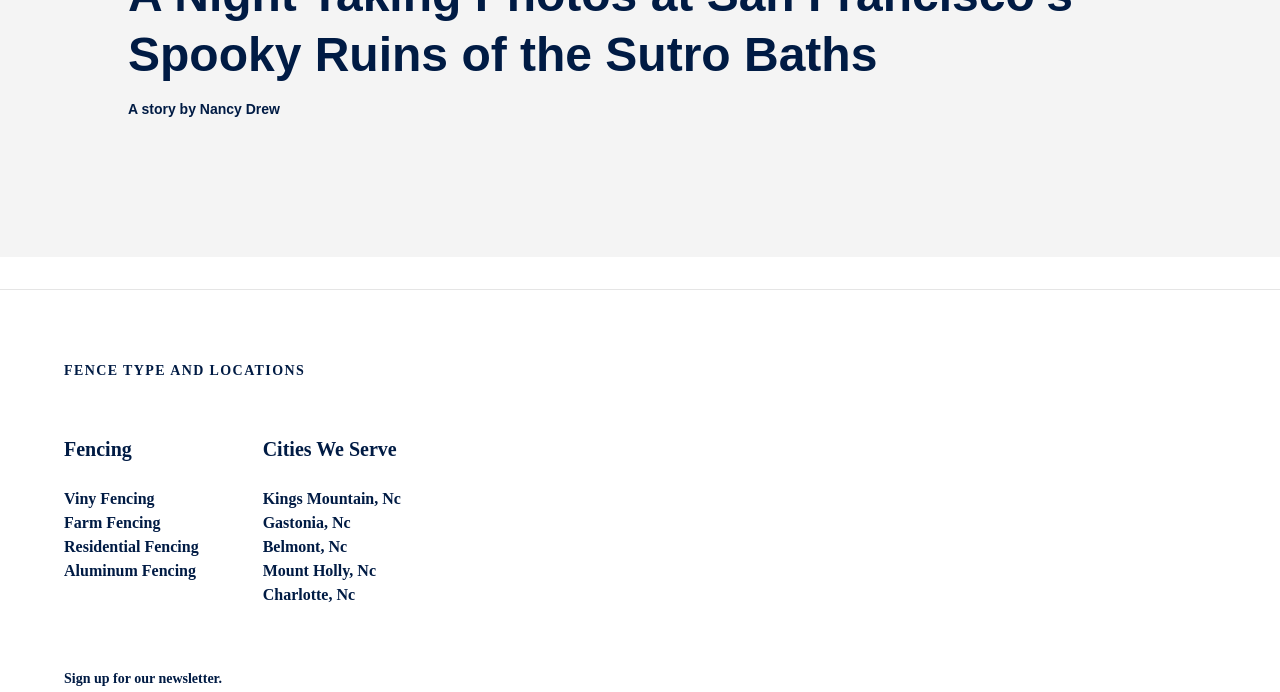
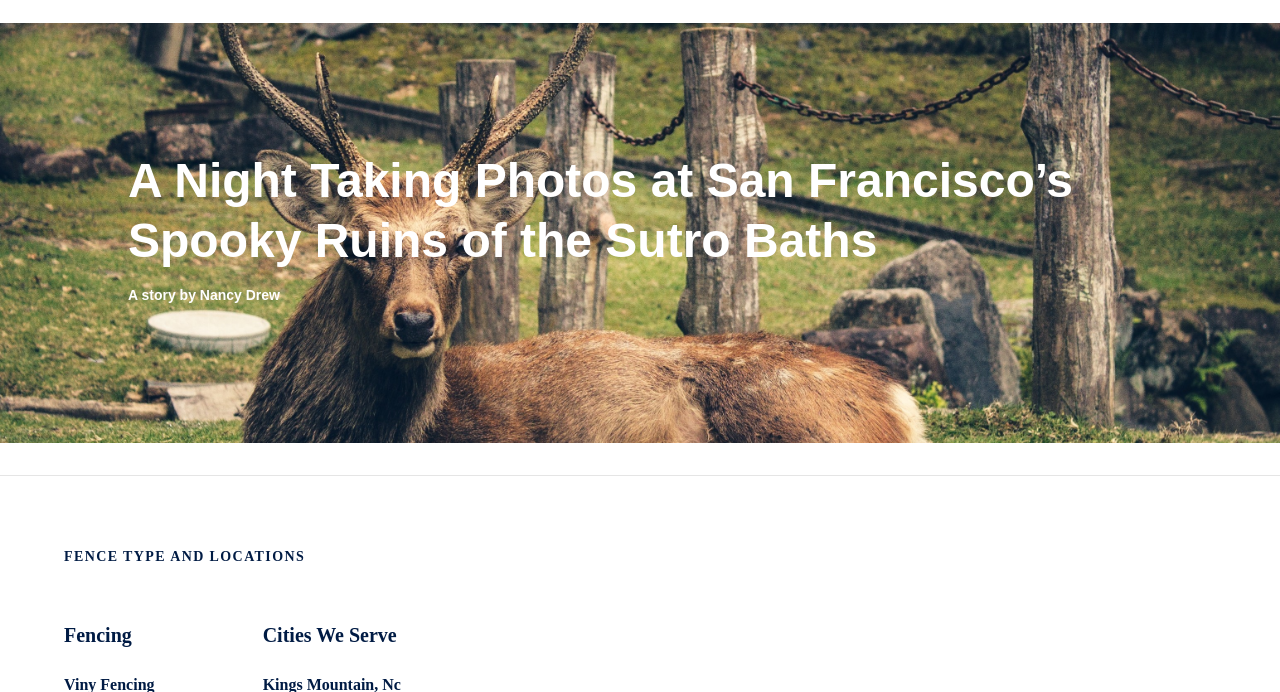
Before and after one commit to wilton-cruz/supreme-happiness, a Flask app: page / in a window 1280 px wide. Shown: the part 1962-2654 px from the top of the page. Run offline with Flask 2, Linux system fonts and the light colour scheme; some libraries are stand-ins or nearby versions.

Commit message:
changes to index page

```diff
--- a/templates/pages/index.html
+++ b/templates/pages/index.html
@@ -44,10 +44,31 @@
     Viny Fence
   </span>
   </a>
+  <a href="#" style="background-image: url(static/img/reno.jpg" class="w-30-l w-100 ma2 grow link w5 dt h5 hide-child br2 cover bg-center">
+    <span class="tc f3 white dtc v-mid w-100 h-100 child bg-black-40 pa5">
+      Viny Fence
+    </span>
+    </a>
 
+    <a href="#" style="background-image: url(static/img/wire.jpg" class="w-60-l w-100 ma2 grow link w5 dt h5 hide-child br2 cover bg-center">
+    <span class="white dtc v-mid w-100 h-100 child bg-black-40 pa5">
+      Viny Fence
+    </span>
+    </a>
+
+    <a href="#" style="background-image: url(static/img/fence.jpg" class="w-60-l ma2 w-100 grow link w5 dt h5 hide-child br2 cover bg-center">
+      <span class="white dtc v-mid w-100 h-100 child bg-black-40 pa5">
+        Viny Fence
+      </span>
+      </a>
+      <a href="#" style="background-image: url(static/img/wood.jpg" class="w-30-l ma2 w-100 grow link w5 dt h5 hide-child br2 cover bg-center">
+      <span class="white dtc v-mid w-100 h-100 child bg-black-40 pa5">
+        Viny Fence
+      </span>
+      </a>
 </section>
 
-<div class="b w-80 center flex justify-around items-center flex-wrap">
+<!-- <div class="b w-80 center flex justify-around items-center flex-wrap">
     <ul class="list pl0 measure w-50-l w-100">
       <li class="lh-copy pv3 ba bl-0 bt-0 br-0 b--dotted b--navy bg-animate grow hover-bg-near-white"><a href="#" class="navy ttu f4 f5-l no-underline">Ornament and aluminum Fencing</a></li>
       <li class="lh-copy pv3 ba bl-0 bt-0 br-0 b--dotted b--navy bg-animate grow hover-bg-near-white"><a href="#" class="navy ttu f4 f5-l no-underline">commercial fencing</a></li>
@@ -57,12 +78,12 @@
       <li class="lh-copy pv3 ba bl-0 bt-0 br-0 b--dotted b--navy bg-animate grow hover-bg-near-white"><a href="#" class="navy ttu f4 f5-l no-underline">Product Information</a></li>
     </ul>
     <img src="{{ url_for('static', filename='img/wood.jpg') }}" class="mw-100 w-50-l">
-  </div>
+  </div> -->
 
-<section class="bg-near-white pt4 pb4 pt6-l pb6-l dt w-100">
-  <div class="dtc v-mid cover ph3 ph3-m ph4-ns">
-    <h1 class="navy mw8-ns center fw4 fw9-l f-headline f2 f1-l lh-title mt0 mb3 mesure">A Night Taking Photos at San Francisco’s Spooky Ruins of the Sutro Baths</h1>
-    <h2 class="navy f6 fw6 black mw8-ns center">A story by Nancy Drew</h2>
+<section style="background-image: url(static/img/reno.jpg); background-position: center center;" class="cover bg-orange pt4 pb4 pt6-l pb6-l mt3 dt w-100">
+  <div class="white dtc v-mid cover ph3 ph3-m ph4-ns">
+    <h1 class="mw8-ns center fw4 fw9-l f-headline f2 f1-l lh-title mt0 mb3 mesure">A Night Taking Photos at San Francisco’s Spooky Ruins of the Sutro Baths</h1>
+    <h2 class="f6 fw6 mw8-ns center">A story by Nancy Drew</h2>
   </div>
 </section>
 {% endblock %}
```
